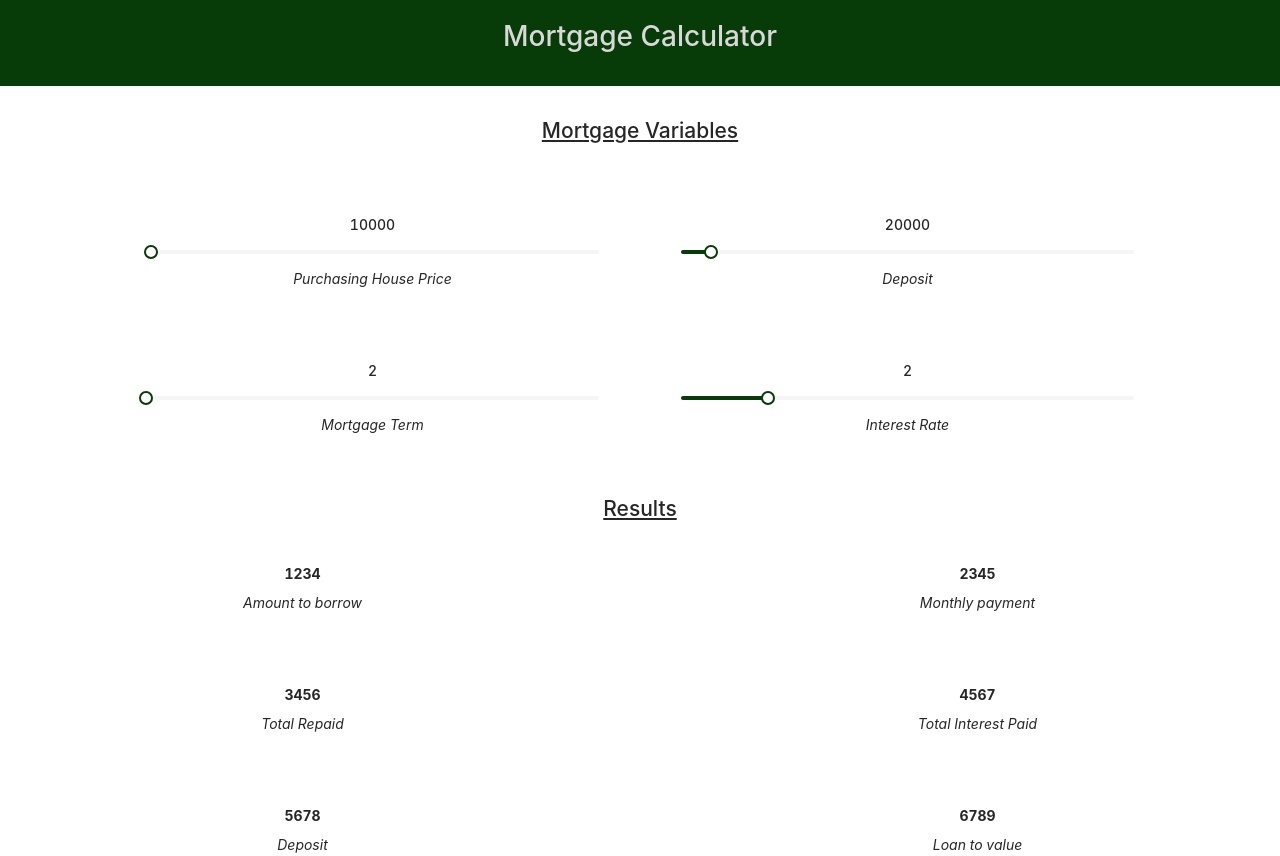
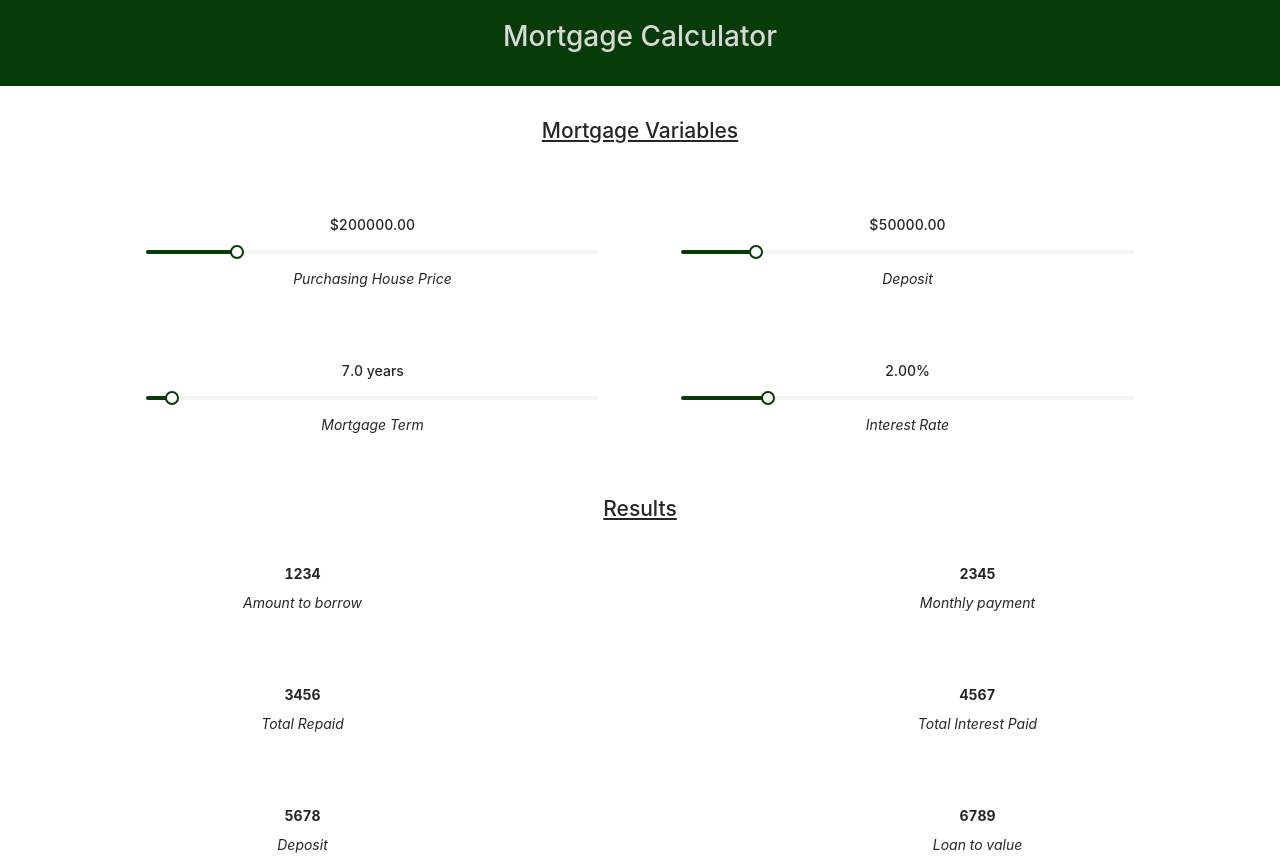
Before and after one commit to akhil-goyal/mortgage-calculator, a React (Create React App) app: page / in a window 1280 px wide. Built offline with nearby package versions, Linux system fonts and the light colour scheme.

Commit message:
[STATE MANAGEMENT] : Set up Context Api for state management & integrated it with Calculator component.

```diff
--- a/src/components/App.js
+++ b/src/components/App.js
@@ -6,12 +6,18 @@ import Header from 'components/header/Header';
 import Calculator from 'components/calculator/Calculator';
 import Results from 'components/results/Results';
 
+// Contexts
+import { CalculatorContext } from 'contexts/calculator-context';
+
 const App = () => {
   return (
     <div className="App">
       <Header />
-      <Calculator />
-      <Results />
+
+      <CalculatorContext>
+        <Calculator />
+        <Results />
+      </CalculatorContext>
     </div>
   );
 }
--- a/src/components/calculator/Calculator.js
+++ b/src/components/calculator/Calculator.js
@@ -1,13 +1,27 @@
 // Packages
-import React from 'react';
+import React, { useContext } from 'react';
 import { Slider } from 'antd';
 
-// Files
-import './calculator.css'
+// Contexts
+import { calculatorValues } from 'contexts/calculator-context';
+
+// Others
+import './calculator.css';
 
 const Calculator = () => {
 
     const siteColor = '#073b07';
+
+    const {
+        purchasingPrice,
+        deposit,
+        mortgageTerm,
+        interestRate,
+        handlePurchasingPriceChange,
+        handleDepositChange,
+        handleMortgageTermChange,
+        handleInterestRateChange
+    } = useContext(calculatorValues);
 
     return (
         <>
@@ -19,11 +33,12 @@ const Calculator = () => {
             <div className="grid-2 sliders">
 
                 <div className="center">
-                    <h4>10000</h4>
+                    <h4>${purchasingPrice.toFixed(2)}</h4>
                     <Slider
                         handleStyle={{ borderColor: siteColor }}
                         trackStyle={{ backgroundColor: siteColor }}
-                        defaultValue={10000}
+                        onChange={handlePurchasingPriceChange}
+                        defaultValue={purchasingPrice}
                         min={0}
                         max={1000000}
                         step={500}
@@ -32,11 +47,12 @@ const Calculator = () => {
                 </div>
 
                 <div className="center">
-                    <h4>20000</h4>
+                    <h4>${deposit.toFixed(2)}</h4>
                     <Slider
                         handleStyle={{ borderColor: siteColor }}
                         trackStyle={{ backgroundColor: siteColor }}
-                        defaultValue={20000}
+                        onChange={handleDepositChange}
+                        defaultValue={deposit}
                         min={0}
                         max={300000}
                         step={500}
@@ -45,11 +61,12 @@ const Calculator = () => {
                 </div>
 
                 <div className="center">
-                    <h4>2</h4>
+                    <h4>{mortgageTerm.toFixed(1)} years</h4>
                     <Slider
                         handleStyle={{ borderColor: siteColor }}
                         trackStyle={{ backgroundColor: siteColor }}
-                        defaultValue={2}
+                        onChange={handleMortgageTermChange}
+                        defaultValue={mortgageTerm}
                         min={5}
                         max={40}
                         step={1}
@@ -58,11 +75,12 @@ const Calculator = () => {
                 </div>
 
                 <div className="center">
-                    <h4>2</h4>
+                    <h4>{interestRate.toFixed(2)}%</h4>
                     <Slider
                         handleStyle={{ borderColor: siteColor }}
                         trackStyle={{ backgroundColor: siteColor }}
-                        defaultValue={2}
+                        onChange={handleInterestRateChange}
+                        defaultValue={interestRate}
                         min={0.1}
                         max={10}
                         step={0.1}
--- /dev/null
+++ b/src/contexts/calculator-context.js
@@ -0,0 +1,50 @@
+import React, { createContext, useState } from 'react';
+
+// Creating a new context.
+export const calculatorValues = createContext();
+
+const CalculatorContext = ({ children }) => {
+
+    // Initial states.
+    const [purchasingPrice, setPurchasingPrice] = useState(200000);
+    const [deposit, setDeposit] = useState(50000);
+    const [mortgageTerm, setMortgageTerm] = useState(7);
+    const [interestRate, setInterestRate] = useState(2);
+
+    const handlePurchasingPriceChange = e => {
+        setPurchasingPrice(e)
+    }
+
+    const handleDepositChange = e => {
+        setDeposit(e)
+    }
+
+    const handleMortgageTermChange = e => {
+        setMortgageTerm(e)
+    }
+
+    const handleInterestRateChange = e => {
+        setInterestRate(e)
+    }
+
+    // Passing the states such that they may be used
+    // by the children components that fall under the scope
+    // of this provider.
+    return (
+        <calculatorValues.Provider
+            value={{
+                purchasingPrice,
+                deposit,
+                mortgageTerm,
+                interestRate,
+                handlePurchasingPriceChange,
+                handleDepositChange,
+                handleMortgageTermChange,
+                handleInterestRateChange
+            }}>
+            {children}
+        </calculatorValues.Provider>
+    )
+}
+
+export { CalculatorContext };
```
